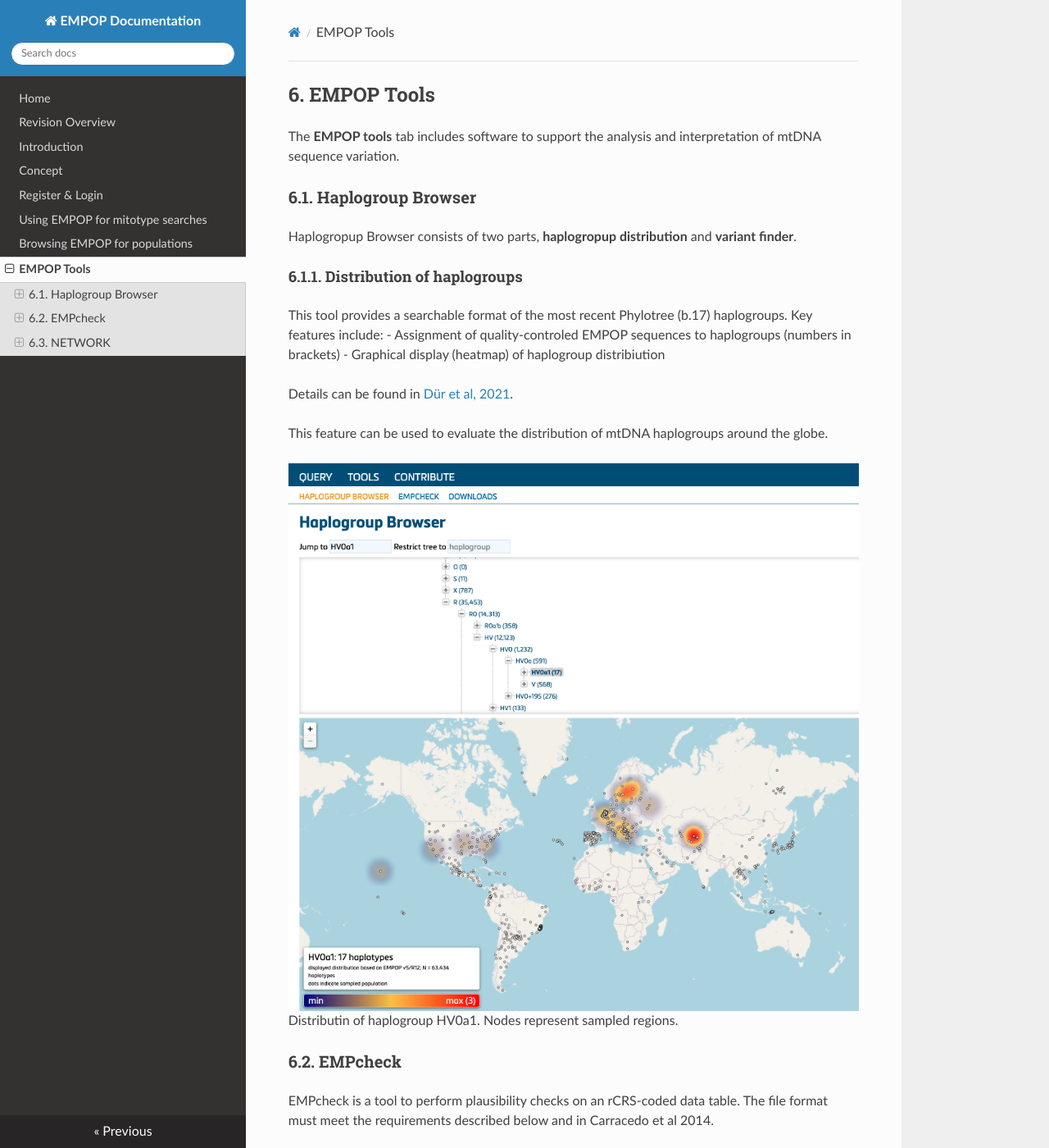
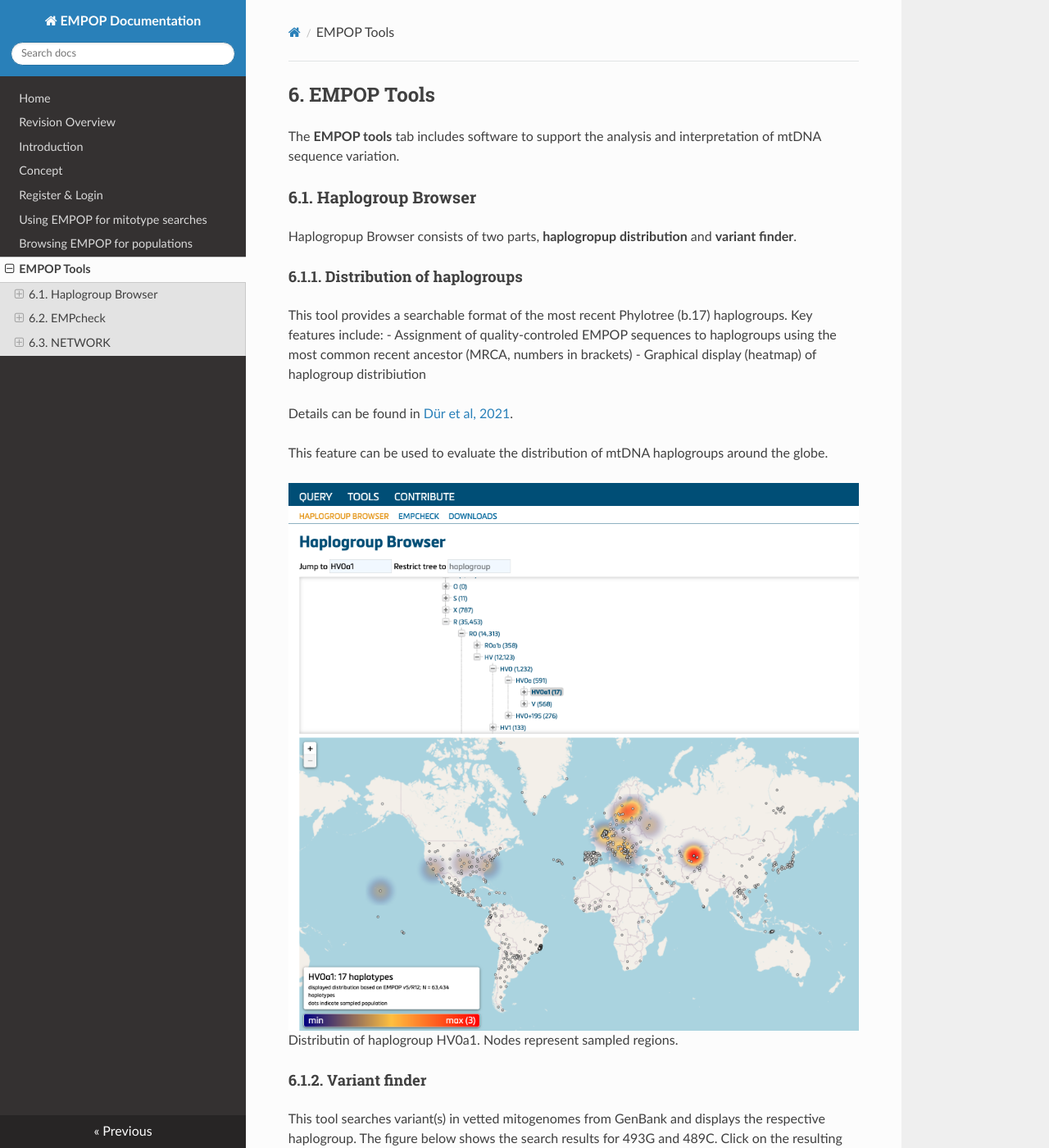
Before and after one commit to gmitirol/empop-use, an MkDocs documentation site: the page built from docs/tools.md, in a window 1280 px wide and 1400 px high. Shown: the whole window at 82% size. Built offline with MkDocs 1.6.1, drawn with Linux system fonts in a browser that asks for light colours; nearby versions of some CDN libraries; some of the changed text lies outside the part shown.

Commit message:
Update tools.md

```diff
--- a/docs/tools.md
+++ b/docs/tools.md
@@ -7,7 +7,7 @@ Haplogropup Browser consists of two parts, **haplogropup distribution** and **va
 
 #### 6.1.1.	Distribution of haplogroups
 This tool provides a searchable format of the most recent Phylotree (b.17) haplogroups. Key features include:
-- Assignment of quality-controled EMPOP sequences to haplogroups  (numbers in brackets)
+- Assignment of quality-controled EMPOP sequences to haplogroups using the most common recent ancestor (MRCA, numbers in brackets)
 - Graphical display (heatmap) of haplogroup distribiution
 
 Details can be found in [Dür et al, 2021](https://doi.org/10.3390/ijms22115747).
@@ -16,6 +16,12 @@ This feature can be used to evaluate the distribution of mtDNA haplogroups aroun
 
 ![](images/V4R14-HGBrowser.png)
 Distributin of haplogroup HV0a1. Nodes represent sampled regions.
+
+#### 6.1.2.	Variant finder
+This tool searches variant(s) in vetted mitogenomes from GenBank and displays the respective haplogroup. The figure below shows the search results for 493G and 489C. Click on the resulting haplogroup to show its distribution on the map.
+
+![](images/V4R14-FigVariant.png)
+
 
 ### 6.2.	EMPcheck
 EMPcheck is a tool to perform plausibility checks on an rCRS-coded data table.
```
